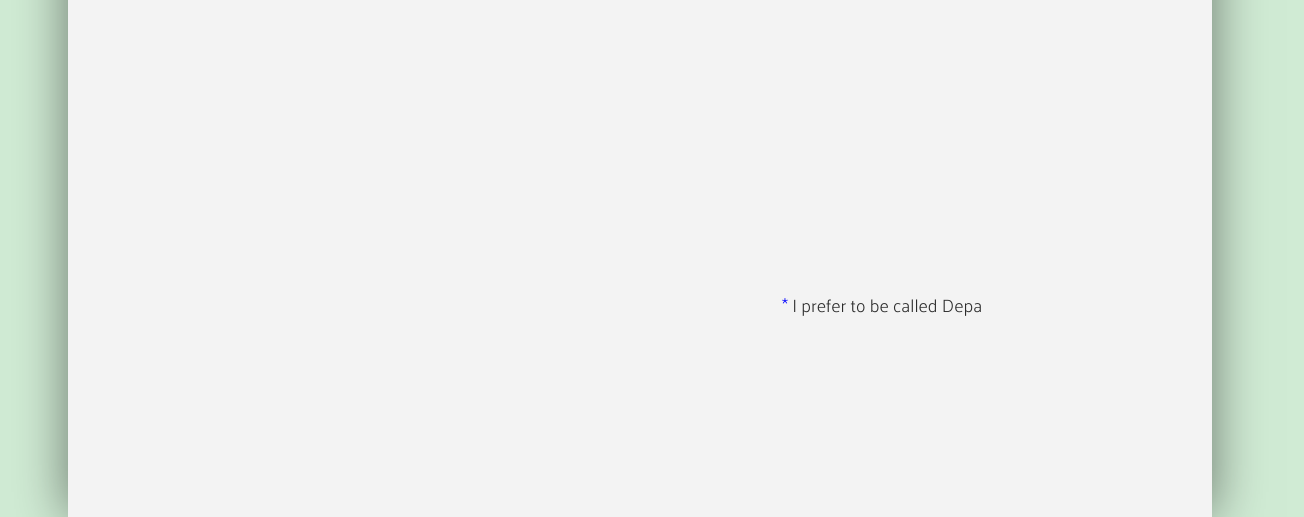
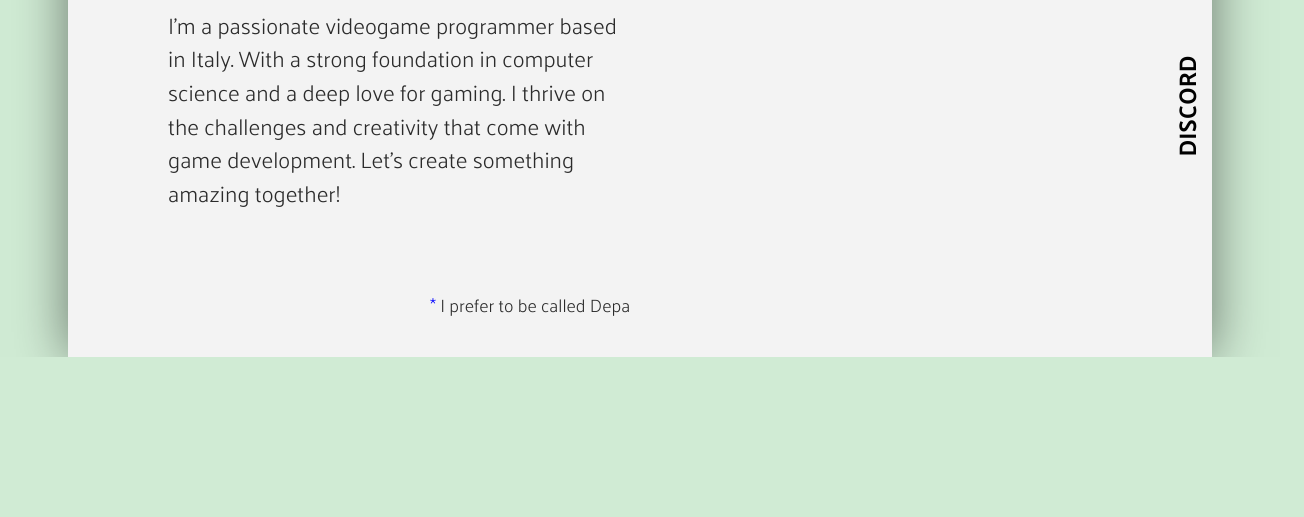
Before and after one commit to Deep4h/Deep4h.github.io, a plain HTML site: page index.html in a window 1280 px wide. Shown: the part 451-968 px from the top of the page, 1304 px wide, since content can reach past the window. After the commit the page ends 808 px from the top, so only its background shows below. Drawn offline with Linux system fonts and the light colour scheme.

Commit message:
removed gap

```diff
--- a/index_styles.css
+++ b/index_styles.css
@@ -12,9 +12,7 @@ body {
 
 .container {
     display: grid;
-    grid-template-rows: auto auto 1fr;
-    grid-template-columns: repeat(auto-fit, minmax(650px, 1fr));
-    gap: 10rem;
+    grid-template-columns: repeat(auto-fit, minmax(500px, 1fr));
     background-color: #f3f3f3;
     padding: 175px 20px 20px 100px;
     box-shadow: 0 0 50px rgba(0, 0, 0, 0.5);
@@ -55,6 +53,7 @@ p {
 }
 
 .social {
+    grid-column: 2 / span 2;
     display: flex;
     justify-content: center;
     flex-direction: column;
```
